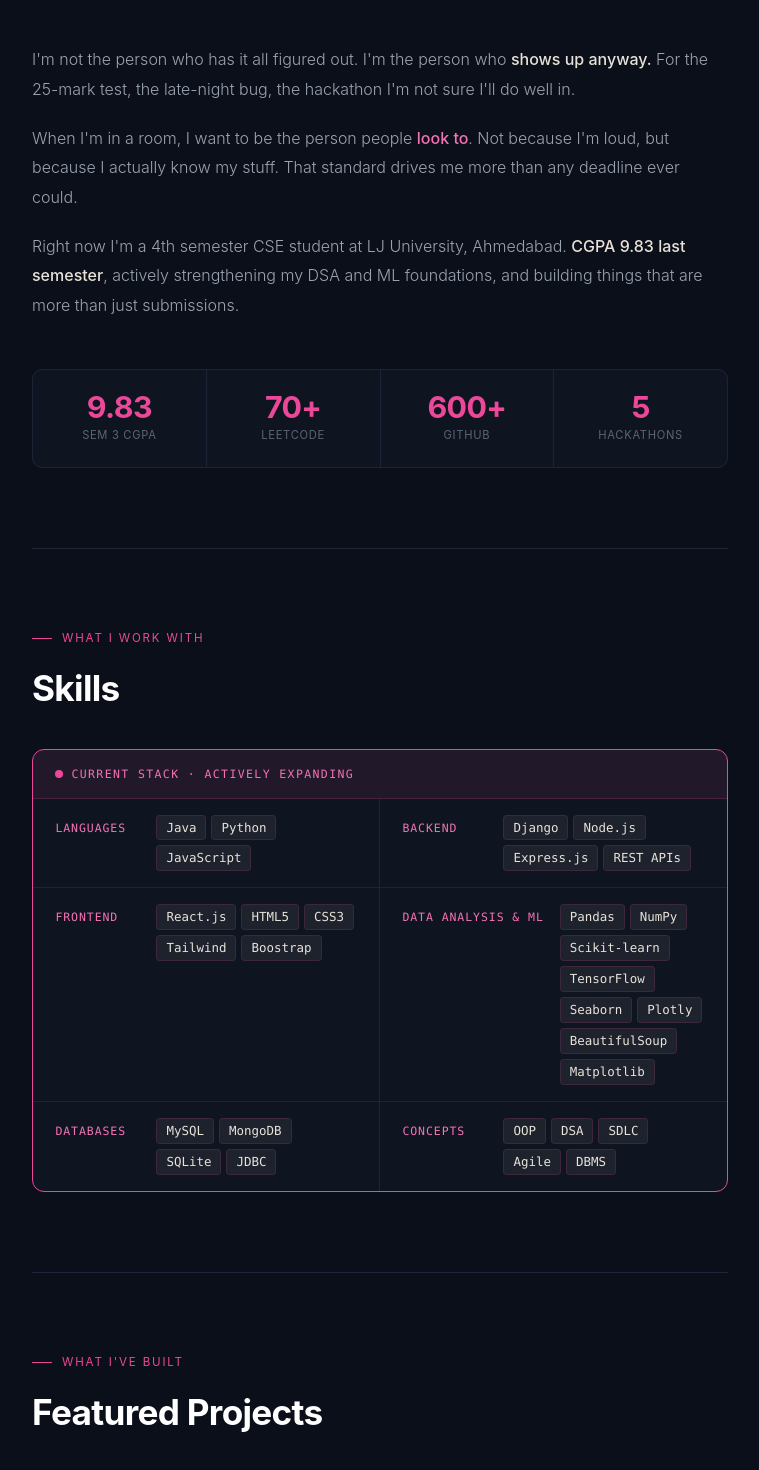
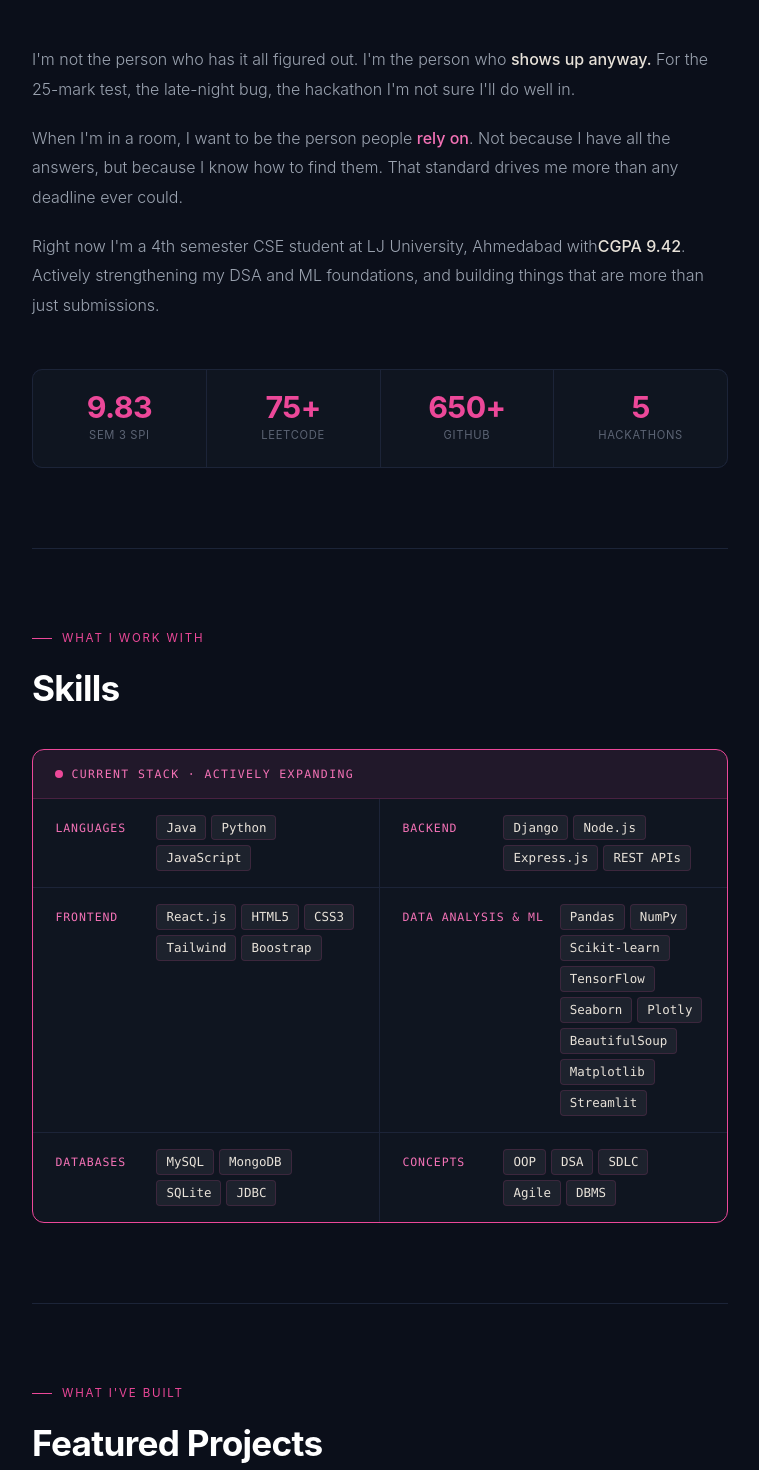
Before and after one commit to bhattyashwi14/yashwi-portfolio, a React (Vite) app: page / in a window 1280 px wide. Shown: the part 1160-2630 px from the top of the page, without its empty margins (260-1019 px from the left). Built offline with nearby package versions, Linux system fonts and the light colour scheme.

Commit message:
Made necessary updates and fixes

```diff
--- a/src/App.tsx
+++ b/src/App.tsx
@@ -77,7 +77,7 @@ export default function App() {
     { name: 'Languages', vals: ['Java', 'Python', 'JavaScript'] },
     { name: 'Backend', vals: ['Django', 'Node.js', 'Express.js', 'REST APIs'] },
     { name: 'Frontend', vals: ['React.js', 'HTML5', 'CSS3', 'Tailwind','Boostrap'] },
-    { name: 'Data Analysis & ML', vals: ['Pandas','NumPy','Scikit-learn','TensorFlow','Seaborn','Plotly','BeautifulSoup','Matplotlib']},
+    { name: 'Data Analysis & ML', vals: ['Pandas','NumPy','Scikit-learn','TensorFlow','Seaborn','Plotly','BeautifulSoup','Matplotlib','Streamlit']},
     { name: 'Databases', vals: ['MySQL', 'MongoDB', 'SQLite', 'JDBC'] },
     { name: 'Concepts', vals: ['OOP', 'DSA', 'SDLC', 'Agile', 'DBMS'] },
   ];
@@ -95,7 +95,7 @@ export default function App() {
     },
     {
       year: 'DSA Grind',
-      title: '70+ LeetCode problems' ,
+      title: '75+ LeetCode problems' ,
       desc: "Not a flashy number. But I show up. Even when the college exams hit and the streak breaks, I come back. That's the part I'm most consistent about."
     },
     {
@@ -358,20 +358,20 @@ export default function App() {
           <h2>Serious about growth.<br />Even when it's uncomfortable.</h2>
           <div className="about-text">
             <p>I'm not the person who has it all figured out. I'm the person who <strong>shows up anyway.</strong> For the 25-mark test, the late-night bug, the hackathon I'm not sure I'll do well in.</p>
-            <p>When I'm in a room, I want to be the person people <em>look to</em>. Not because I'm loud, but because I actually know my stuff. That standard drives me more than any deadline ever could.</p>
-            <p>Right now I'm a 4th semester CSE student at LJ University, Ahmedabad. <strong>CGPA 9.83 last semester</strong>, actively strengthening my DSA and ML foundations, and building things that are more than just submissions.</p>
+            <p>When I'm in a room, I want to be the person people <em>rely on</em>. Not because I have all the answers, but because I know how to find them. That standard drives me more than any deadline ever could.</p>
+            <p>Right now I'm a 4th semester CSE student at LJ University, Ahmedabad with<strong>CGPA 9.42</strong>. Actively strengthening my DSA and ML foundations, and building things that are more than just submissions.</p>
           </div>
           <div className="numbers-row fade">
             <div className="num-cell">
               <div className="num-big">9.83</div>
-              <div className="num-label">Sem 3 CGPA</div>
+              <div className="num-label">Sem 3 SPI</div>
             </div>
             <div className="num-cell">
-              <div className="num-big">70+</div>
+              <div className="num-big">75+</div>
               <div className="num-label">LeetCode</div>
             </div>
             <div className="num-cell">
-              <div className="num-big">600+</div>
+              <div className="num-big">650+</div>
               <div className="num-label">GitHub</div>
             </div>
             <div className="num-cell">
```
Also changed, not shown: 1 other file (tests, documents, lock files or other folders).
